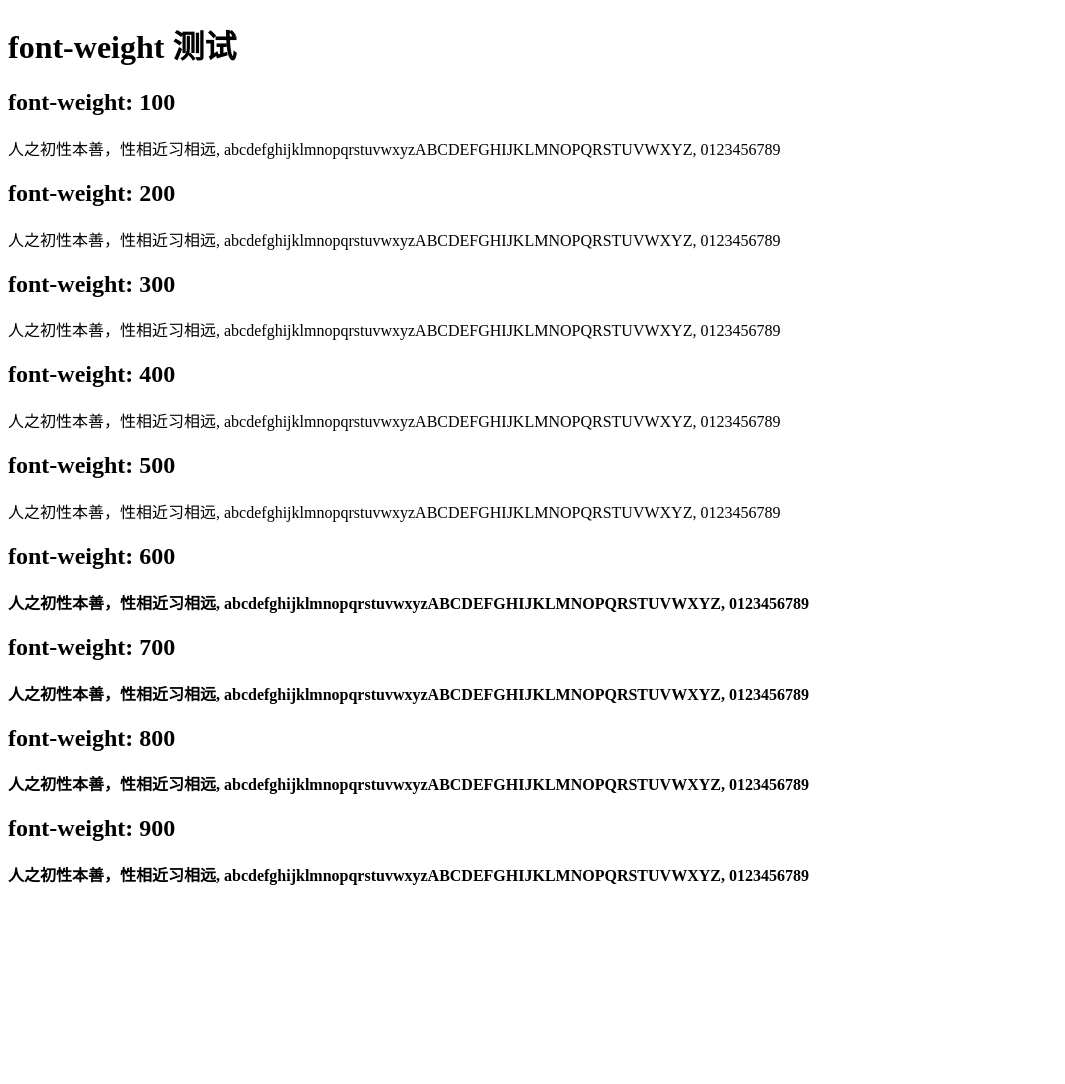
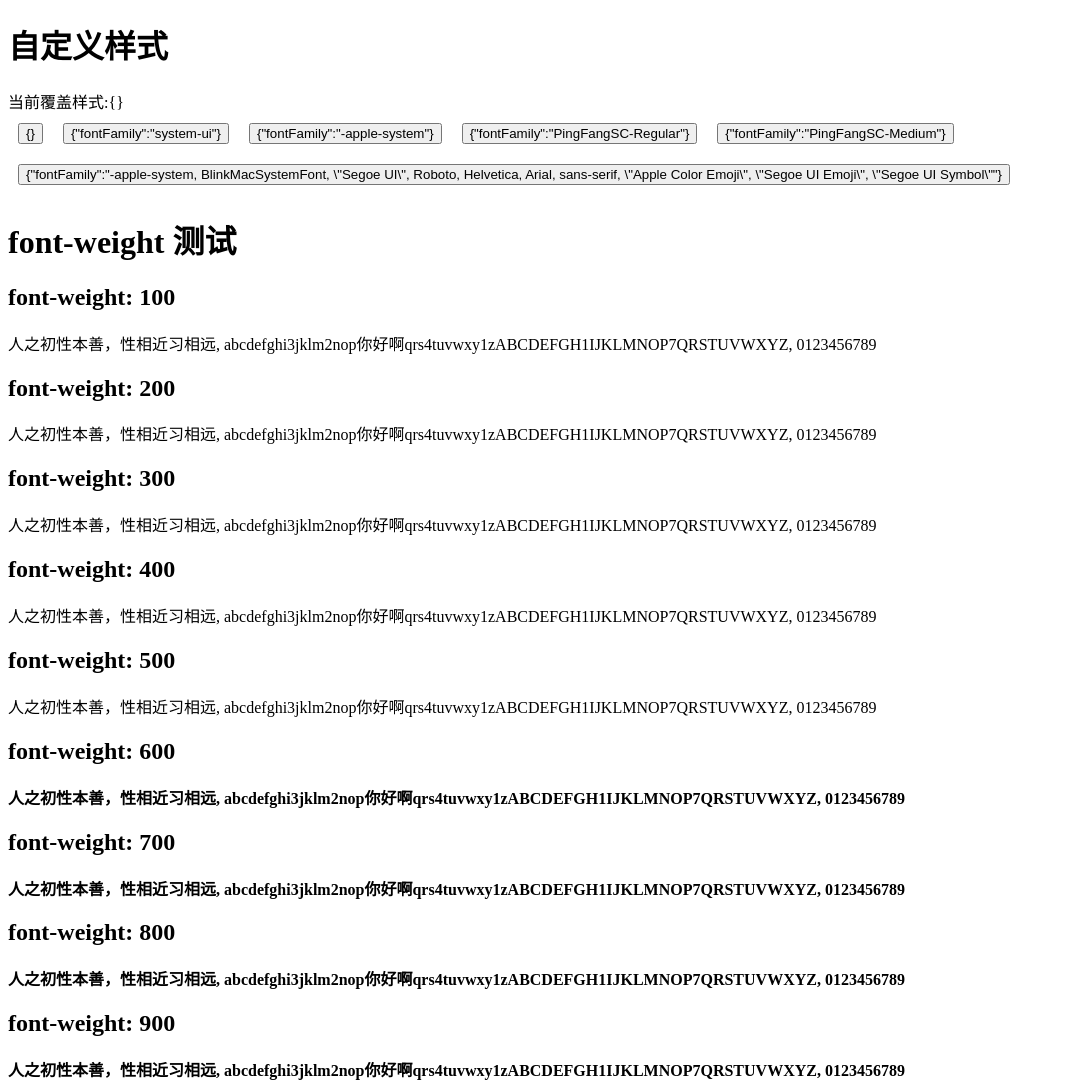
Before and after one commit to IOriens/font-test, a Gatsby site: page / in a window 1280 px wide. Shown: the whole page, without its empty margins (0-1065 px from the left). Before the commit the page ends 902 px from the top, so only its background shows below. Built offline with nearby package versions, Linux system fonts and the light colour scheme; Gatsby itself is replaced by a stand-in of ours.

Commit message:
feat: init

```diff
--- a/gatsby-config.js
+++ b/gatsby-config.js
@@ -7,4 +7,5 @@
 module.exports = {
   /* Your site config here */
   plugins: ['gatsby-plugin-sass'],
+  pathPrefix: "/font-test",
 }
--- a/package.json
+++ b/package.json
@@ -11,7 +11,8 @@
     "start": "npm run develop",
     "serve": "gatsby serve",
     "clean": "gatsby clean",
-    "test": "echo \"Write tests! -> https://gatsby.dev/unit-testing\" && exit 1"
+    "test": "echo \"Write tests! -> https://gatsby.dev/unit-testing\" && exit 1",
+    "deploy": "gatsby build --prefix-paths && gh-pages -d public"
   },
   "dependencies": {
     "gatsby": "^2.24.50",
--- a/src/pages/index.js
+++ b/src/pages/index.js
@@ -1,17 +1,40 @@
-import React from "react"
+import React, { useState } from "react"
 
-import './index.scss'
+import "./index.scss"
 
-
-const text = `人之初性本善，性相近习相远, abcdefghijklmnopqrstuvwxyzABCDEFGHIJKLMNOPQRSTUVWXYZ, 0123456789`
+const text = `人之初性本善，性相近习相远, abcdefghi3jklm2nop你好啊qrs4tuvwxy1zABCDEFGH1IJKLMNOP7QRSTUVWXYZ, 0123456789`
 
 const fontWeights = [100, 200, 300, 400, 500, 600, 700, 800, 900]
 
-
+const customStyles = [
+  {},
+  { fontFamily: "system-ui" },
+  { fontFamily: "-apple-system" },
+  { fontFamily: "PingFangSC-Regular" },
+  { fontFamily: "PingFangSC-Medium" },
+  {
+    fontFamily: `-apple-system, BlinkMacSystemFont, "Segoe UI", Roboto, Helvetica, Arial, sans-serif, "Apple Color Emoji", "Segoe UI Emoji", "Segoe UI Symbol"`,
+  },
+]
 
 export default function Home() {
+  const [customStyle, setCustomStyle] = useState({})
+
   return (
     <div>
+      <h1>自定义样式</h1>
+      <div>当前覆盖样式:{JSON.stringify(customStyle)}</div>
+      <div className="controls">
+        {customStyles.map(customStyle => (
+          <button
+            key={JSON.stringify(customStyle)}
+            onClick={() => setCustomStyle(customStyle)}
+          >
+            {JSON.stringify(customStyle)}
+          </button>
+        ))}
+      </div>
+
       <h1>font-weight 测试</h1>
       <div className="test-list">
         {fontWeights.map(fontWeight => (
@@ -23,7 +46,7 @@ export default function Home() {
                 fontWeight: fontWeight,
               }}
             >
-              {text}
+              <span style={customStyle}>{text}</span>
             </p>
           </div>
         ))}
--- a/src/pages/index.scss
+++ b/src/pages/index.scss
@@ -1,3 +1,10 @@
+.controls {
+  button {
+    margin: 10px;
+
+  }
+}
+
 .test-result {
   word-break: break-all;
   font-size: 16px;
```
